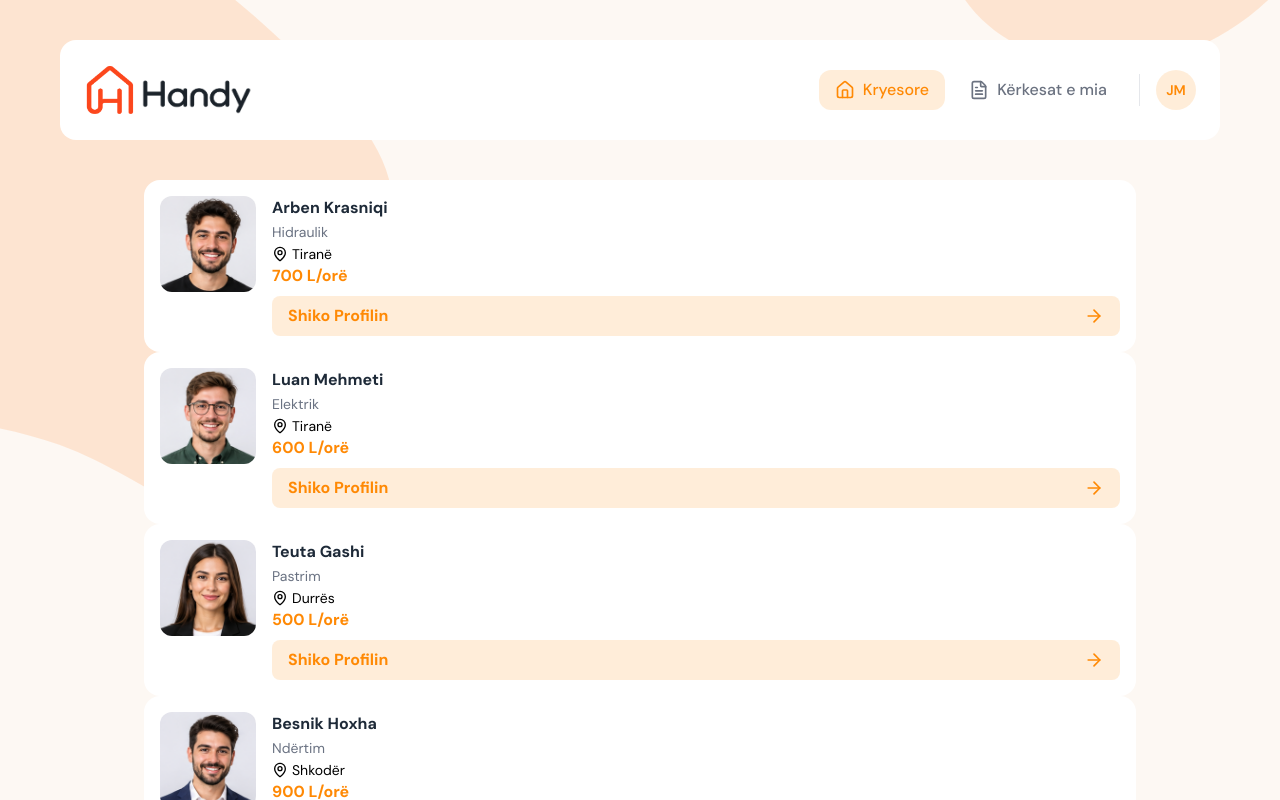
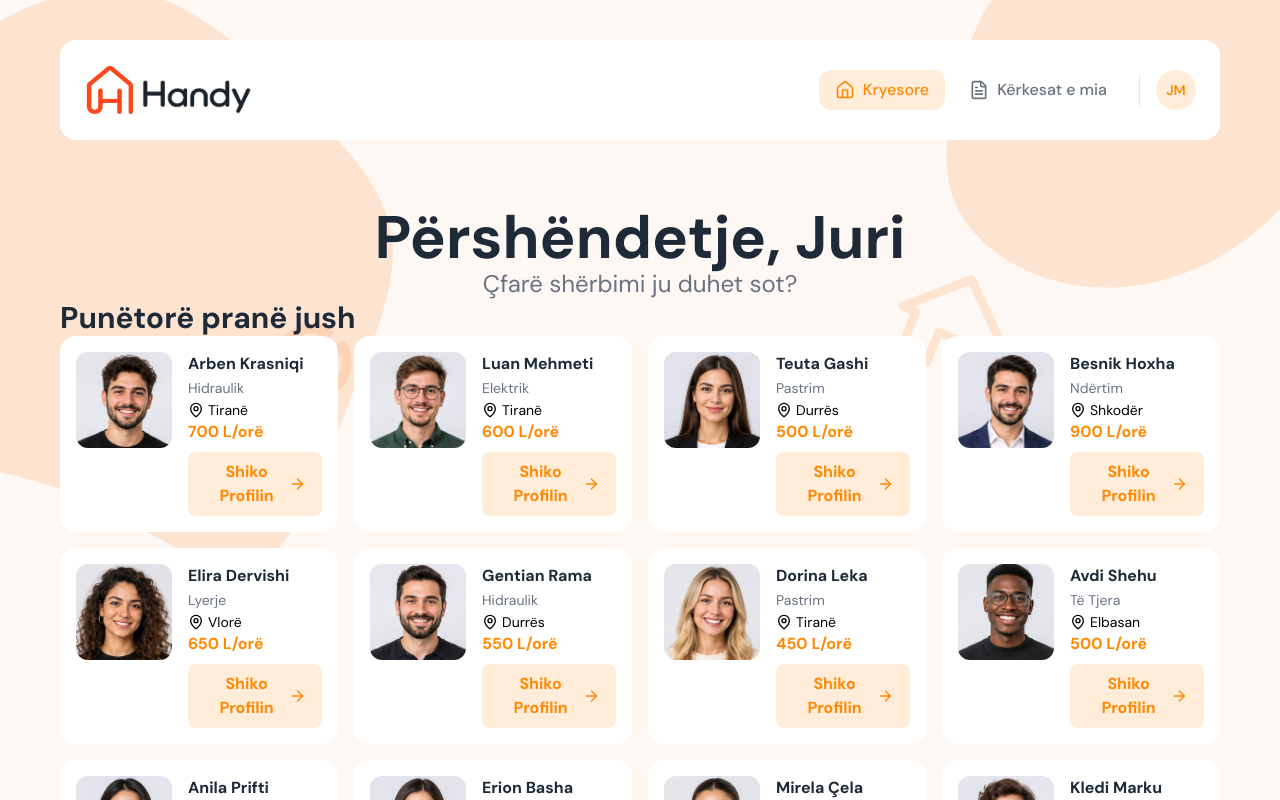
Before and after one commit to jurim007/handy, a React (Vite) app in the folder client/: page /customer/dashboard in a window 1280 px wide. Shown: the top 800 px of the page. Built offline with nearby package versions, Linux system fonts and the light colour scheme.

Commit message:
feat(customer): add greeting and provider card grid to the dashboard

```diff
--- a/client/src/features/customer/pages/Dashboard/Dashboard.jsx
+++ b/client/src/features/customer/pages/Dashboard/Dashboard.jsx
@@ -1,16 +1,23 @@
 // features/customer/pages/Dashboard/Dashboard.jsx
 import "./Dashboard.css";
-import { PROVIDERS } from "../../../../data/providers";
+import {PROVIDERS} from "../../../../data/providers";
 import ProviderCard from "../../components/ProviderCard/ProviderCard";
 
 const Dashboard = () => {
-  return (
-    <div className="max-w-5xl mx-auto px-4">
-        {PROVIDERS.map((provider) => (
-          <ProviderCard key={provider.id} provider={provider} />
-        ))}
-    </div>
-  );
+    return (
+        <div className="max-w-full py-7 px-15">
+            <h1 className="text-6xl text-center font-bold">Përshëndetje, Juri</h1>
+            <p className="text-2xl text-center text-gray-500">Çfarë shërbimi ju duhet sot?</p>
+            <div>
+                <h2 className="font-bold text-3xl">Punëtorë pranë jush</h2>
+                <div className="grid grid-cols-1 gap-4 md:grid-cols-2 lg:grid-cols-4">
+                    {PROVIDERS.map((provider) => (
+                        <ProviderCard key={provider.id} provider={provider}/>
+                    ))}
+                </div>
+            </div>
+        </div>
+    );
 };
 
 export default Dashboard;
```
